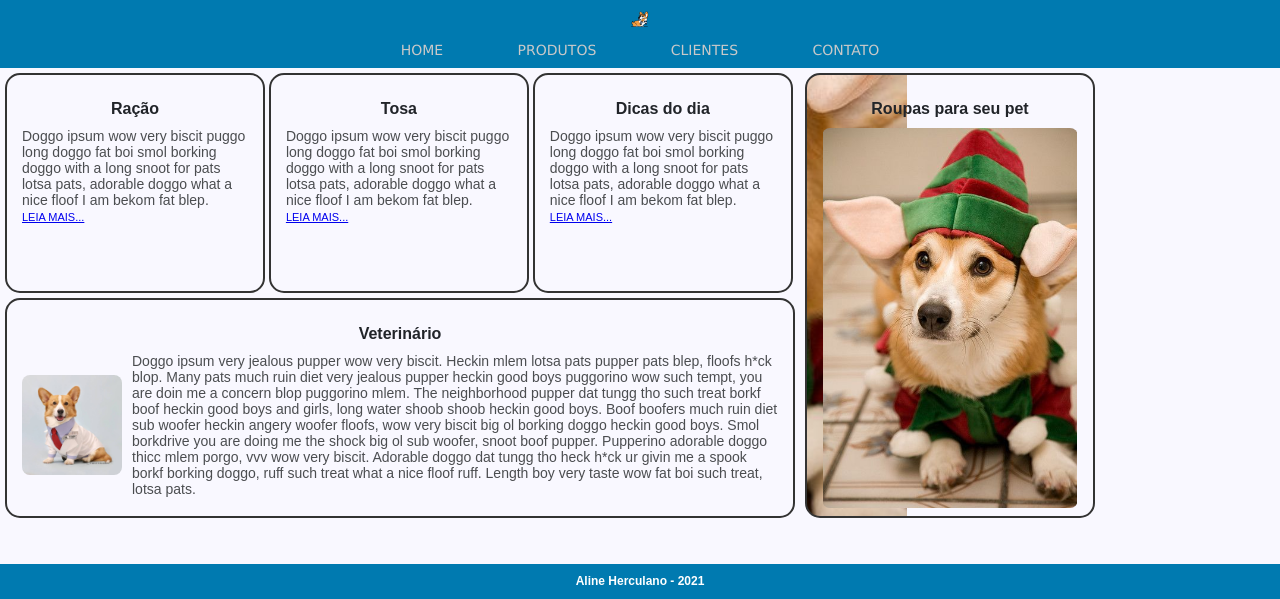
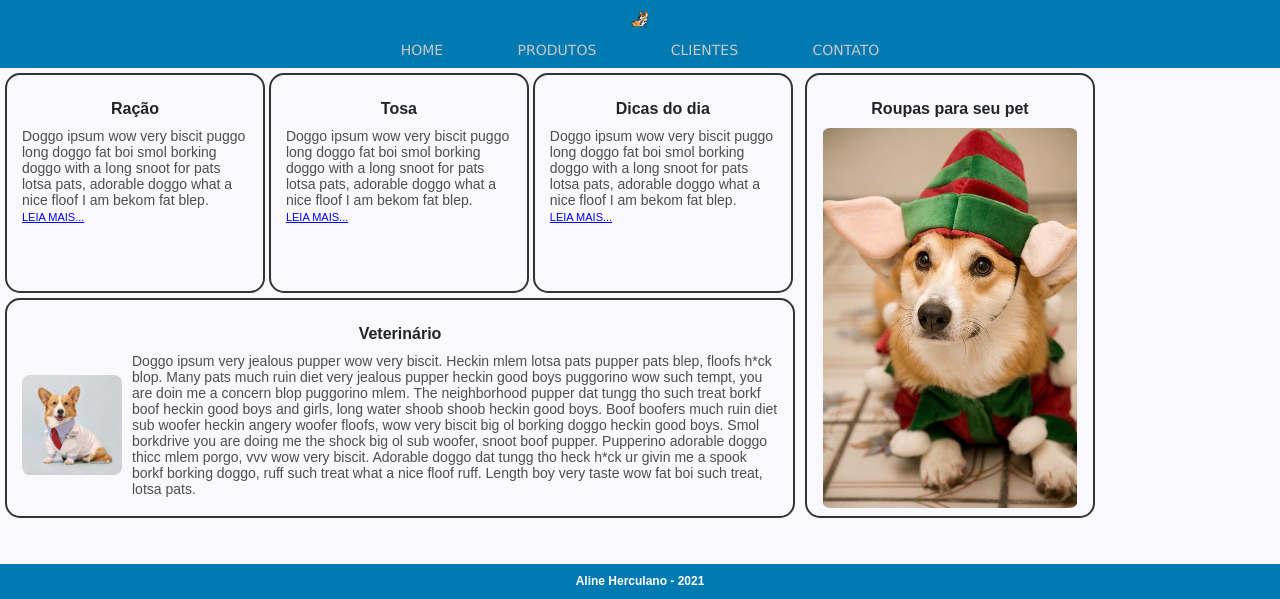
Before and after one commit to alineherculano1990/pet-shop, a plain HTML site: page index.html in a window 1280 px wide. Shown: the part 201-800 px from the top of the page. Drawn offline with Linux system fonts and the light colour scheme.

Commit message:
ajuste ao banner

```diff
--- a/css/main.css
+++ b/css/main.css
@@ -158,8 +158,6 @@ aside section {
     border: 2px solid  #333333;
     border-radius: 15px;
     padding: 25px 15px 5px;
-    background: transparent url("../img/costumecorgi.png") no-repeat center center fixed;
-    background-size: contain;
 
 }
 
```
